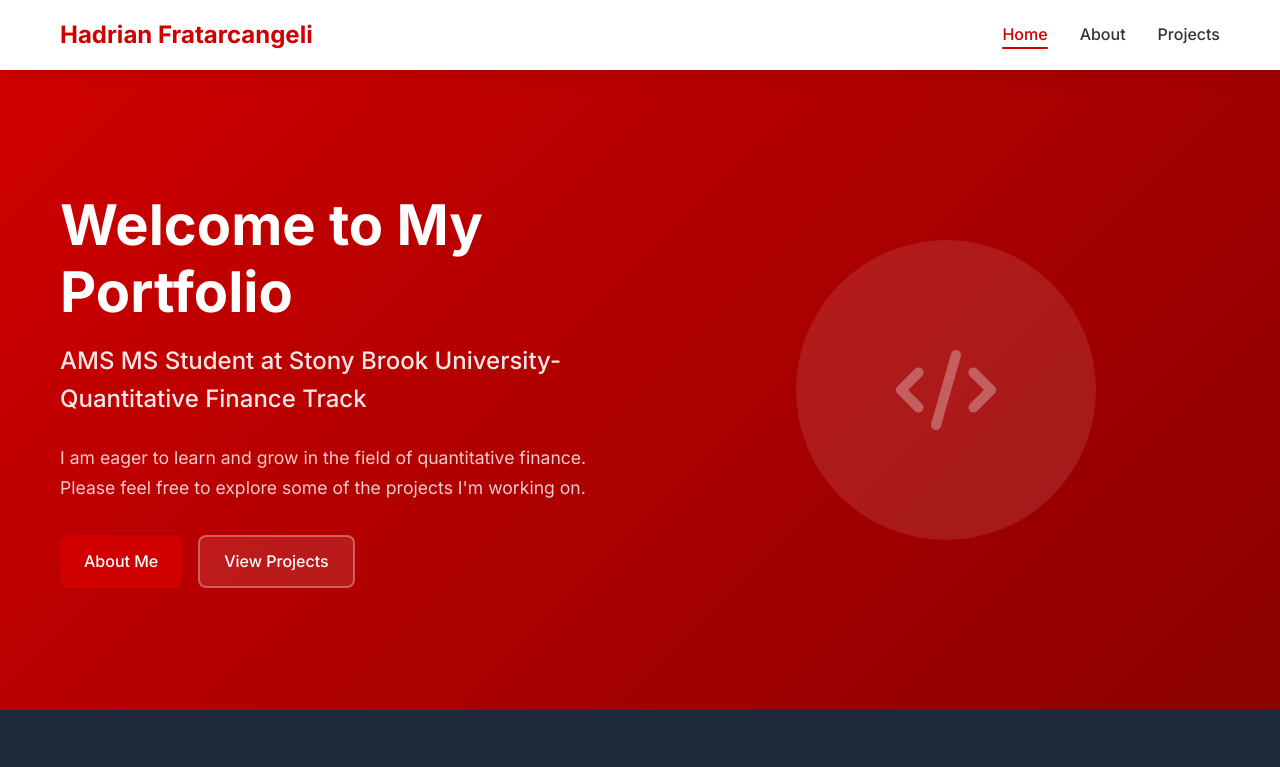
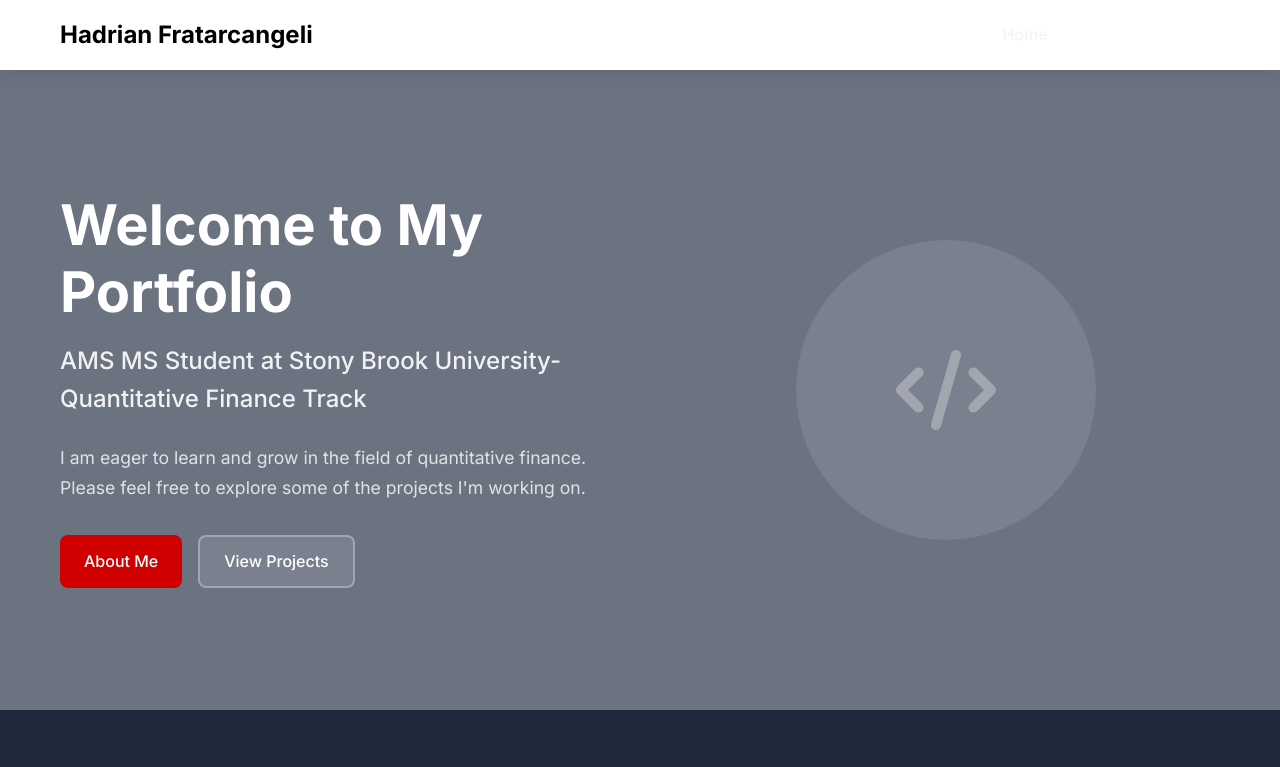
Before and after one commit to Ian-Fratarcangeli/Ian-Fratarcangeli.github.io, a plain HTML site: page index.html in a window 1280 px wide. Shown: the top 767 px of the page. Drawn offline with Linux system fonts and the light colour scheme.

Commit message:
color change

```diff
--- a/styles.css
+++ b/styles.css
@@ -43,13 +43,13 @@ body {
 .nav-logo a {
     font-size: 1.5rem;
     font-weight: 700;
-    color: #d00000;
+    color: #000000;
     text-decoration: none;
     transition: color 0.3s ease;
 }
 
 .nav-logo a:hover {
-    color: #b00000;
+    color: #333333;
 }
 
 .nav-menu {
@@ -59,7 +59,7 @@ body {
 }
 
 .nav-link {
-    color: #333;
+    color: white;
     text-decoration: none;
     font-weight: 500;
     transition: color 0.3s ease;
@@ -68,7 +68,7 @@ body {
 
 .nav-link:hover,
 .nav-link.active {
-    color: #d00000;
+    color: #f3f4f6;
 }
 
 .nav-link.active::after {
@@ -78,7 +78,7 @@ body {
     left: 0;
     width: 100%;
     height: 2px;
-    background: #d00000;
+    background: white;
     border-radius: 1px;
 }
 
@@ -91,7 +91,7 @@ body {
 .bar {
     width: 25px;
     height: 3px;
-    background: #333;
+    background: white;
     margin: 3px 0;
     transition: 0.3s;
 }
@@ -103,7 +103,7 @@ main {
 
 /* Hero Section */
 .hero {
-    background: linear-gradient(135deg, #d00000 0%, #8b0000 100%);
+    background: #6b7280;
     color: white;
     padding: 100px 0;
     min-height: 80vh;
@@ -814,7 +814,7 @@ main {
         left: -100%;
         top: 70px;
         flex-direction: column;
-        background-color: white;
+        background-color: #d00000;
         width: 100%;
         text-align: center;
         transition: 0.3s;
```
